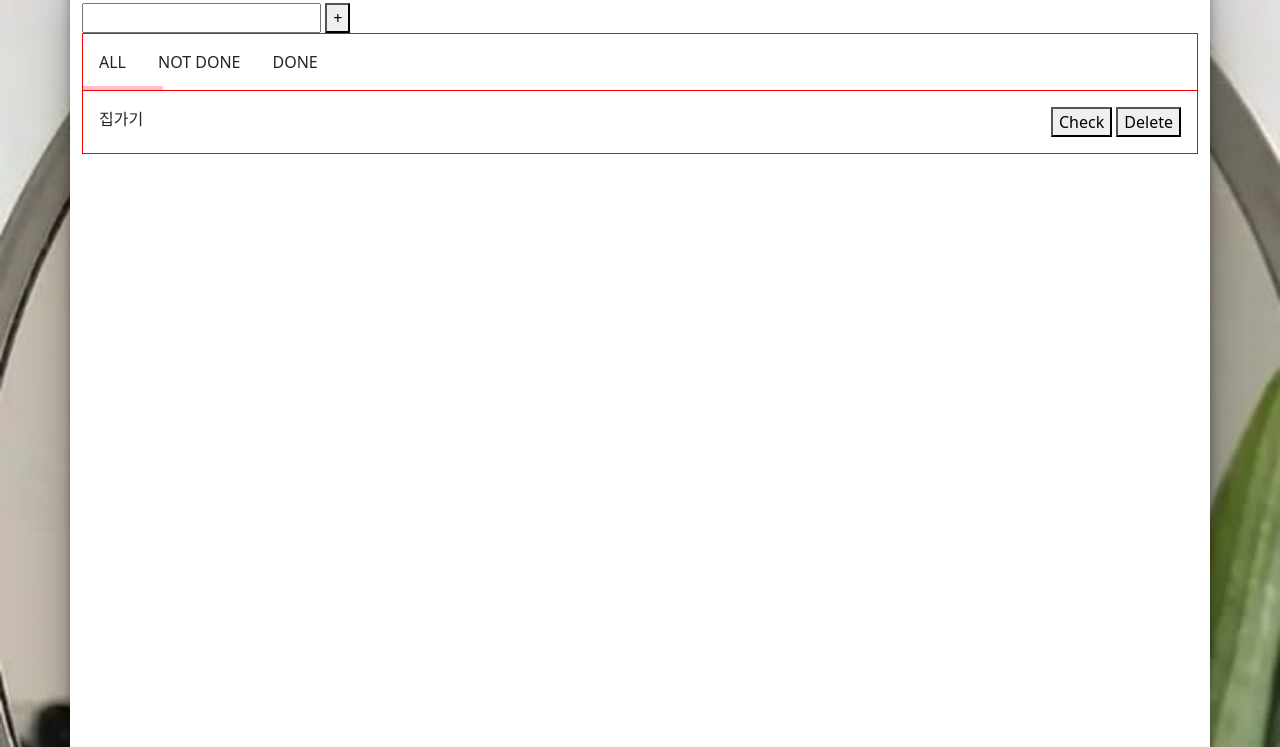
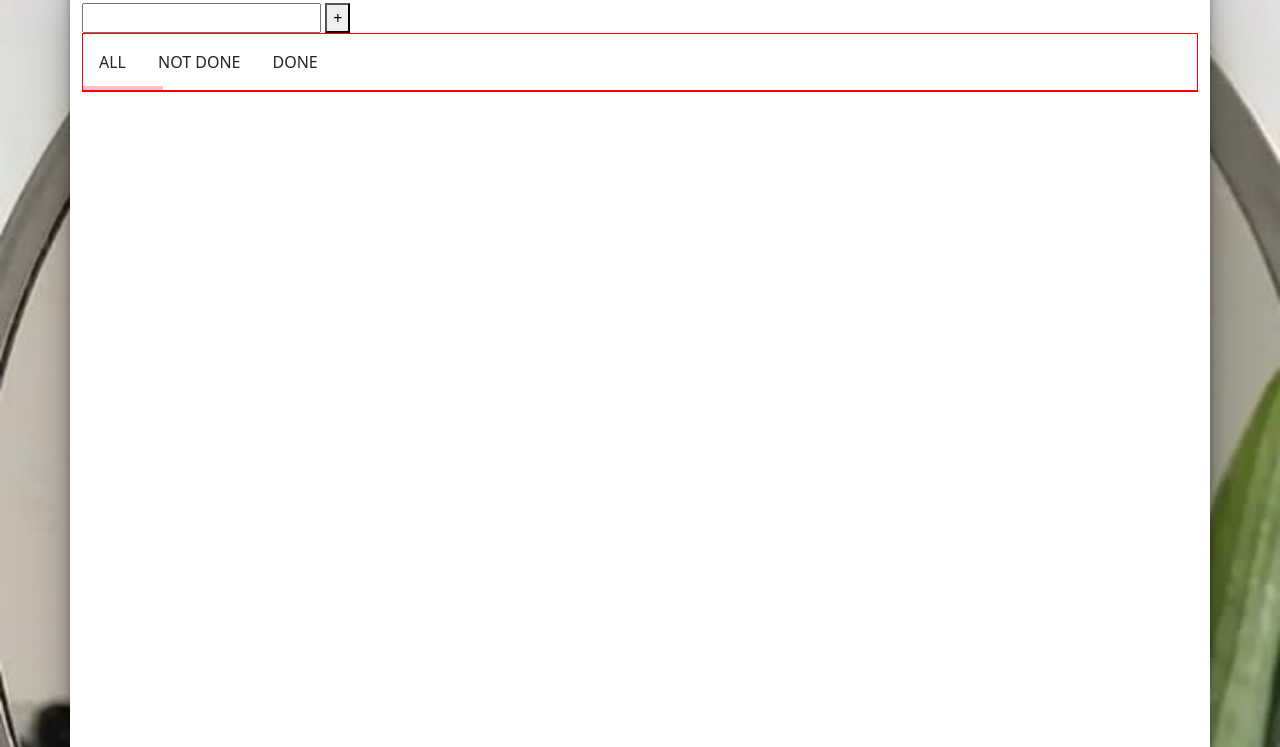
Before and after one commit to mugata/ToDoApp, a plain HTML site: page index.html in a window 1280 px wide. Shown: the part 53-800 px from the top of the page. Drawn offline with nearby package versions, Linux system fonts and the light colour scheme.

Commit message:
refactor: HTML 기본 할 일 항목 제거 및 동적 렌더링 구조 적용

```diff
--- a/index.html
+++ b/index.html
@@ -28,15 +28,7 @@
           <div>DONE</div>
         </div>
 
-        <div id="task-board">
-          <div class="task">
-            <div>집가기</div>
-            <div>
-              <button>Check</button>
-              <button>Delete</button>
-            </div>
-          </div>
-        </div>
+        <div id="task-board"></div>
       </section>
     </div>
     <script
```
